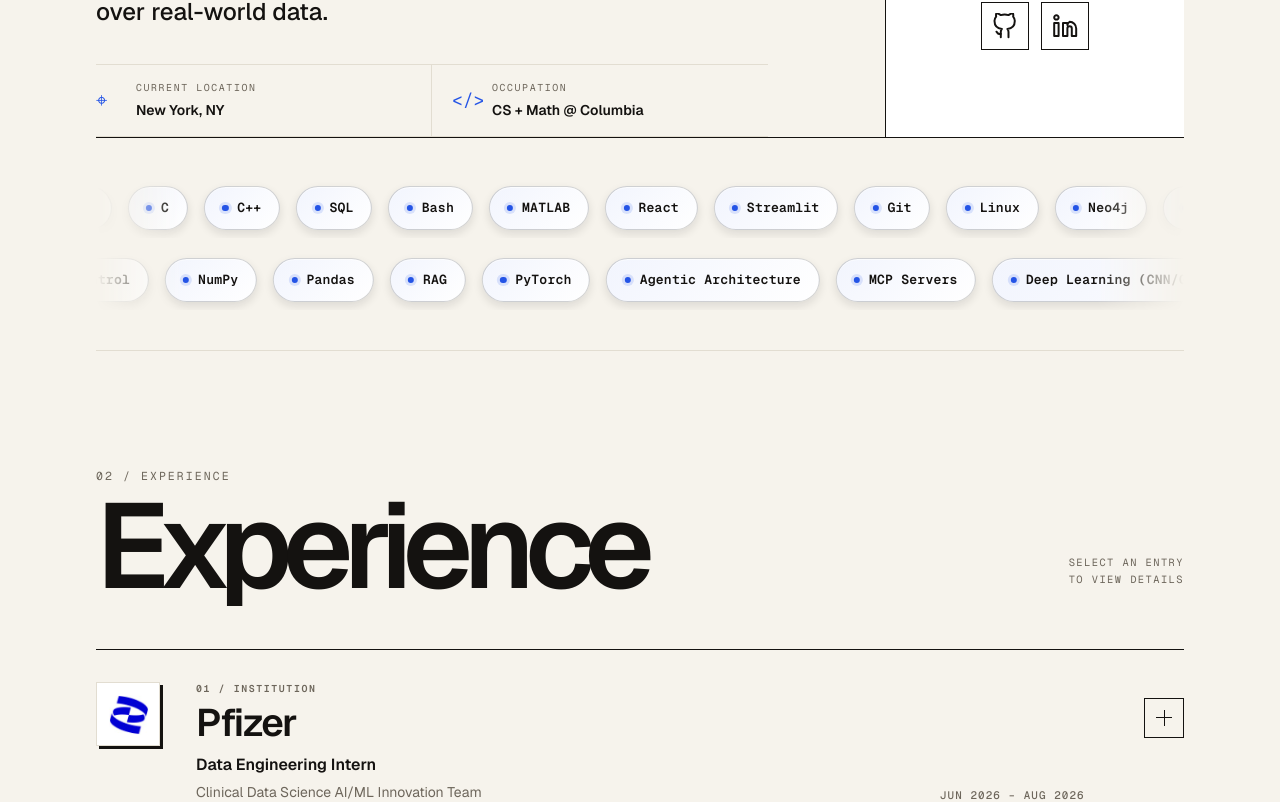
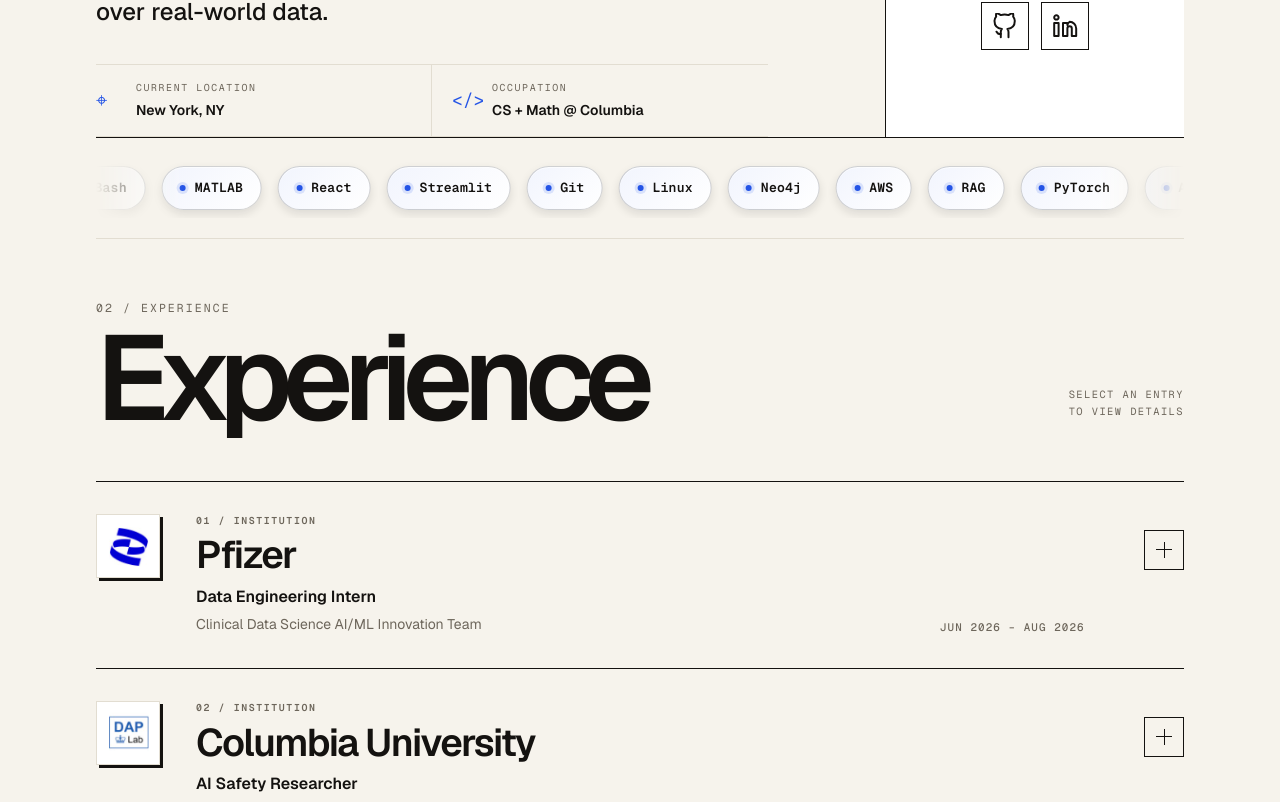
Before and after one commit to SoaibaN/SoaibaN.github.io, a Next.js app: page / in a window 1280 px wide. Shown: the part 520-1322 px from the top of the page. Built offline with nearby package versions, Linux system fonts and the light colour scheme.

Commit message:
Merge skills marquee and tighten homepage spacing

```diff
--- a/src/app/page.tsx
+++ b/src/app/page.tsx
@@ -142,15 +142,20 @@
       {/* ========================= SKILLS MARQUEE ===================== */}
       <section
         aria-label="Skills and tools"
-        className="border-b border-line py-8 sm:py-10"
+        className="border-b border-line py-4 sm:py-5"
       >
         <SkillsMarquee
-          rows={skillGroups.map((g) => ({ label: g.label, items: g.items }))}
+          rows={[
+            {
+              label: "Skills and tools",
+              items: skillGroups.flatMap((group) => group.items),
+            },
+          ]}
         />
       </section>
 
       {/* ========================== EXPERIENCE ======================== */}
-      <section aria-labelledby="experience-title" className="py-20 sm:py-28">
+      <section aria-labelledby="experience-title" className="py-10 sm:py-14">
         <div className="mb-10 flex items-end justify-between gap-5 sm:mb-14">
           <div>
             <span className="meta-label text-accent">02 / Experience</span>
@@ -169,7 +174,7 @@
       </section>
 
       {/* =========================== EDUCATION ======================== */}
-      <section aria-labelledby="education-title" className="py-20 sm:py-28">
+      <section aria-labelledby="education-title" className="py-10 sm:py-14">
         <div className="mb-10 flex items-end justify-between gap-5 sm:mb-14">
           <div>
             <span className="meta-label text-accent">03 / Where I studied</span>
@@ -190,7 +195,7 @@
       {/* ========================= CONTACT CTA ======================== */}
       <section
         aria-labelledby="contact-title"
-        className="contact-card my-16 px-6 py-16 text-center sm:px-12 sm:py-20"
+        className="contact-card my-8 px-6 py-16 text-center sm:px-12 sm:py-20"
       >
         <span className="meta-label text-accent">Reach out to me to chat!</span>
         <h2
```
